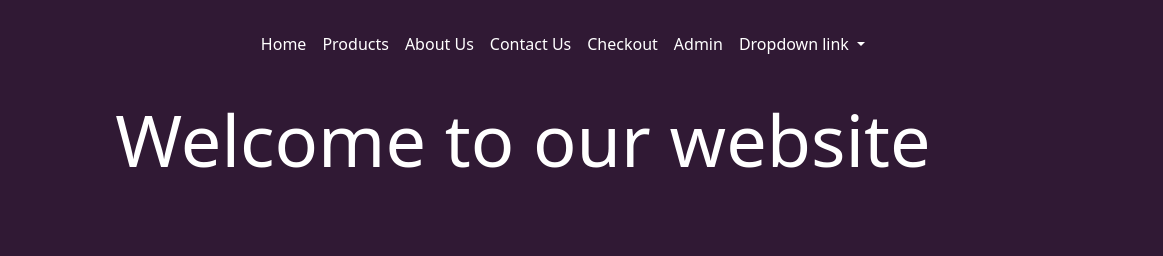
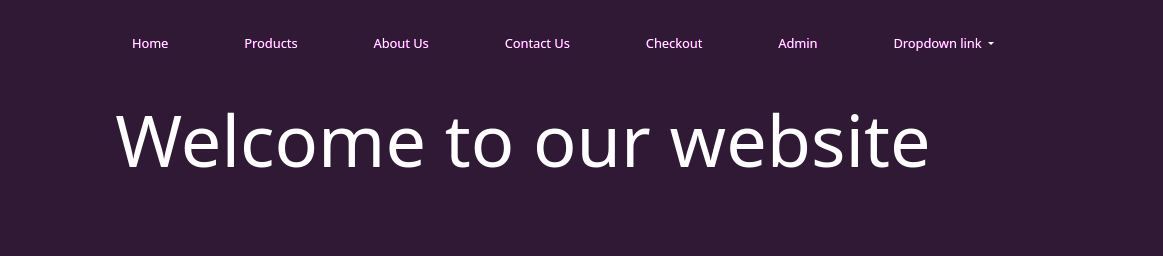
Before and after one commit to RichtersHotline/StoreExample, a plain HTML site: page index.html in a window 1280 px wide. Shown: the full height of the page, 117-1280 px from the left. Drawn offline with nearby package versions, Linux system fonts and the light colour scheme.

Commit message:
new navbar

```diff
--- a/Styles/Style.css
+++ b/Styles/Style.css
@@ -31,8 +31,15 @@ display:none;
 .nav-link {
 
 color:white;
+}
+.navbar-nav > li {
+padding-left:30px;
+padding-right:30px;
+font-size:0.8rem;
+text-shadow:0.4px 0.4px fuchsia;
 
 }
+
    img[alt="logo"] {
 
     width:5rem;
```
